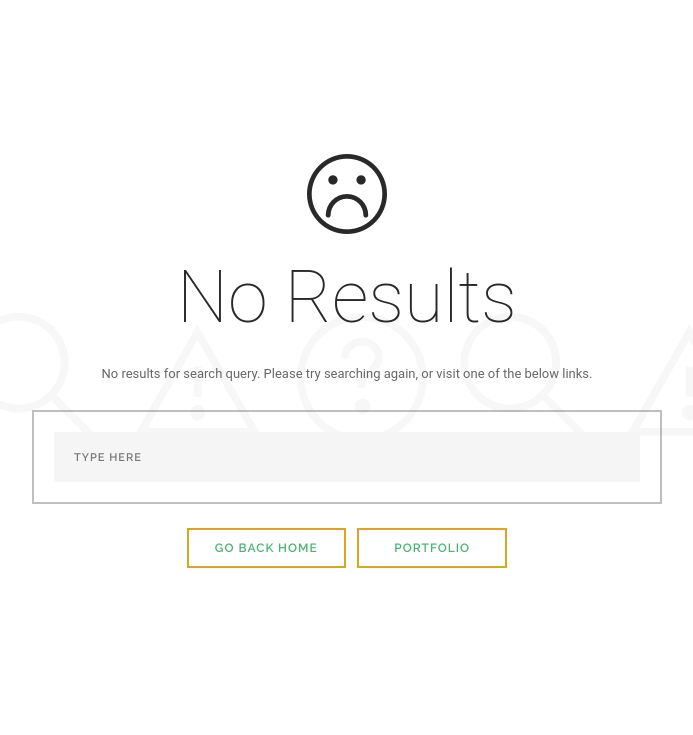
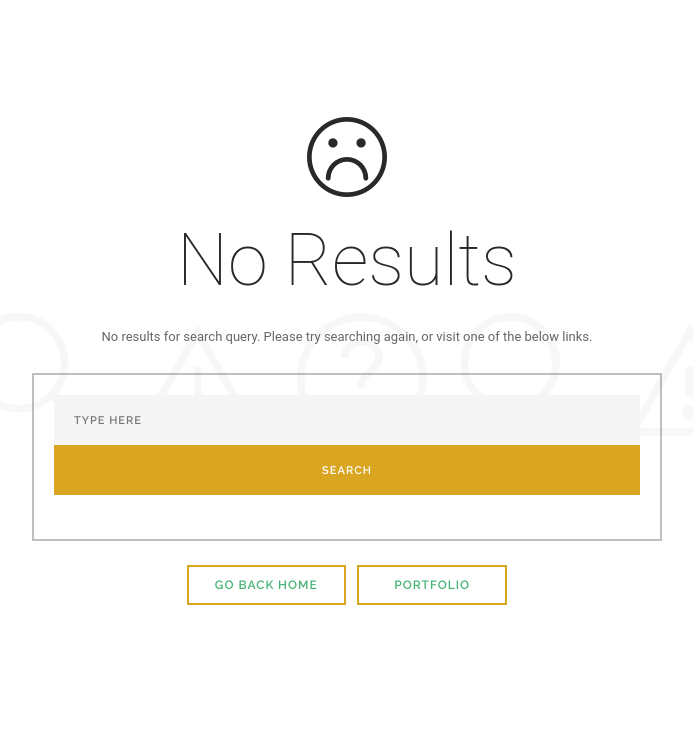
Before and after one commit to Legaeldan/siobhan-mcgowan-photography, a Django app: page /portfolio/ in a window 1280 px wide. Shown: the part 55-790 px from the top of the page, without its empty margins (293-986 px from the left). Run offline with Django 3.2, Linux system fonts and the light colour scheme; data that the repository does not hold is empty; some libraries are stand-ins or nearby versions.

Commit message:
Added new button to failed search form.

```diff
--- a/photos/templates/photos.html
+++ b/photos/templates/photos.html
@@ -46,6 +46,7 @@
                                 <p>No results for search query. Please try searching again, or visit one of the below links.</p>
                                 <form class="search-fail col-sm-8 col-sm-offset-2" action="{% url 'search' %}" method="GET">
                                         <input type="text" class="search-inner" placeholder="Type Here" name="q"/>
+                                        <button type="submit" class="btn btn-primary">Search</button>
                                 </form>
                                 <a class="btn white-inner" href="{% url 'index' %}">Go Back Home</a>
                                 <a class="btn white-inner" href="{% url 'photos' %}">Portfolio</a>
```
